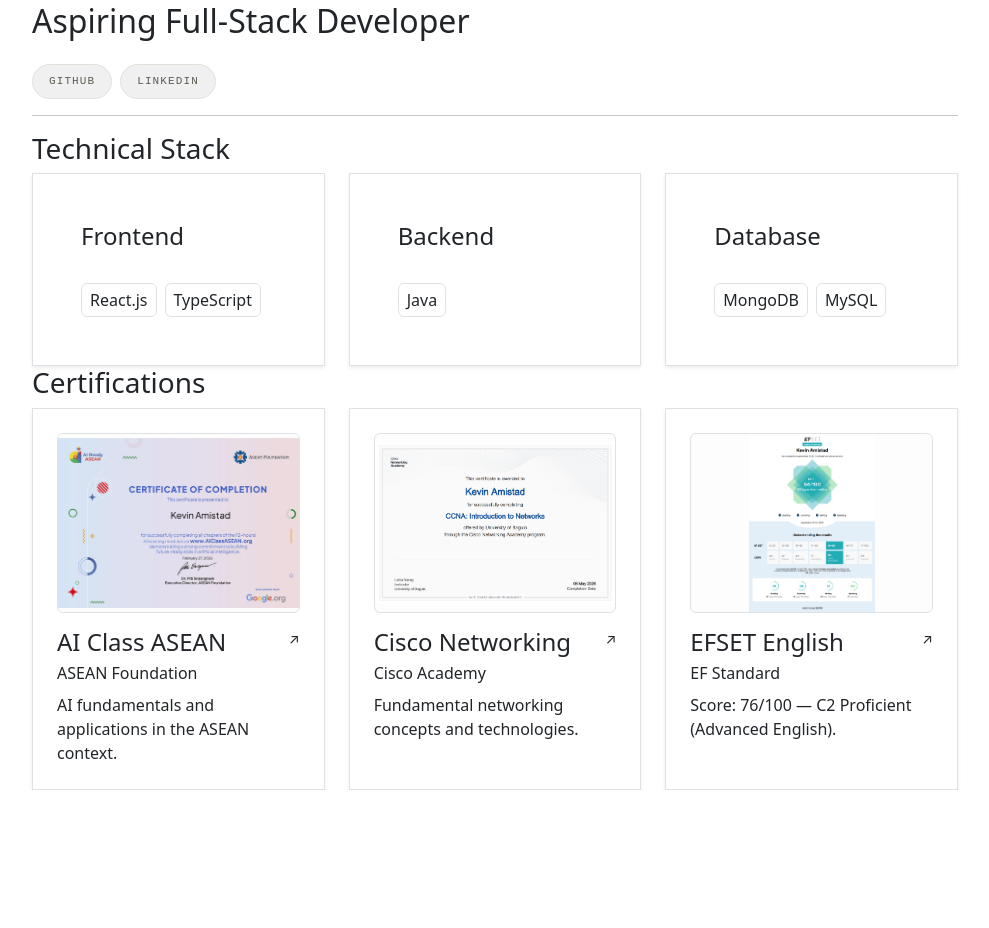
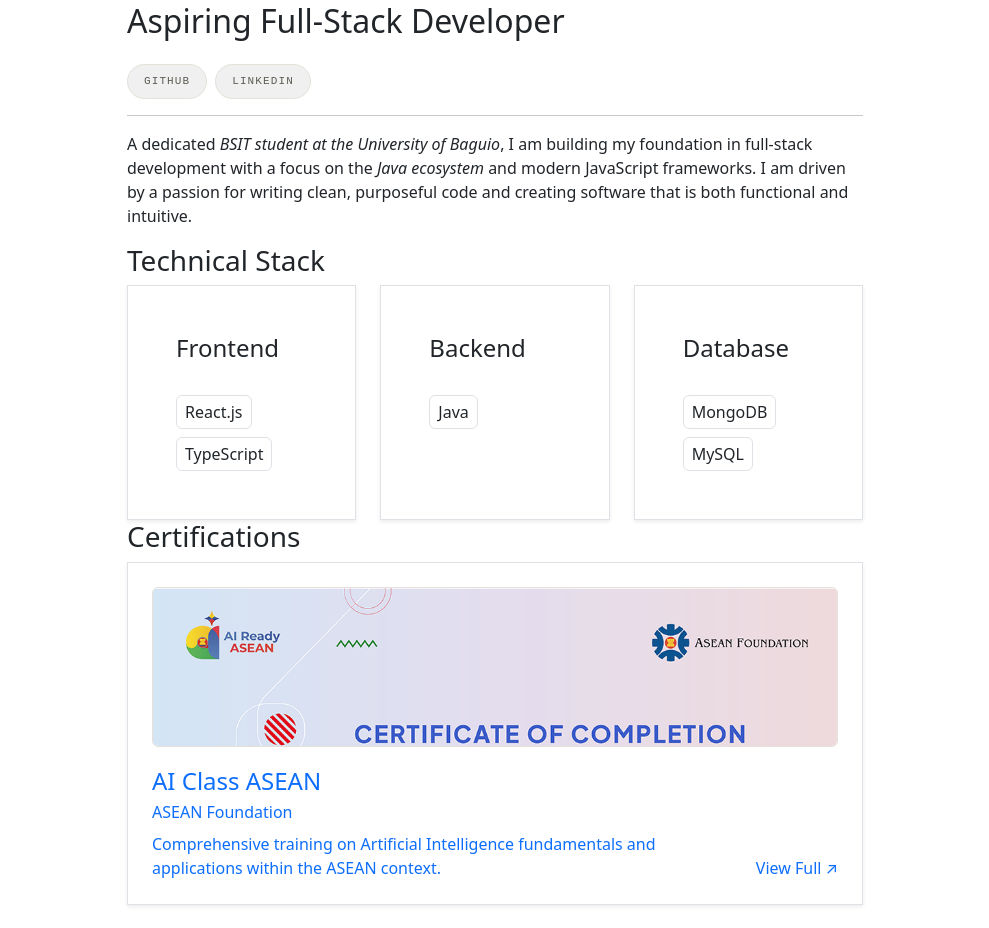
Before and after one commit to amistadSIT-kevs/portfolio, a React (Vite) app in the folder portdb/: page /portfolio/about in a window 1280 px wide. Shown: the part 140-1068 px from the top of the page, without its empty margins (145-1134 px from the left). Before the commit the page ends 930 px from the top, so only its background shows below. Built offline with nearby package versions, Linux system fonts and the light colour scheme.

Commit message:
changes layout on about

```diff
--- a/portdb/src/components/About.tsx
+++ b/portdb/src/components/About.tsx
@@ -1,4 +1,3 @@
-
 import Container from 'react-bootstrap/Container';
 import Row from 'react-bootstrap/Row';
 import Col from 'react-bootstrap/Col';
@@ -18,23 +17,26 @@
     {
       title: "AI Class ASEAN",
       issuer: "ASEAN Foundation",
-      detail: "AI fundamentals and applications in the ASEAN context.",
+      detail: "Comprehensive training on Artificial Intelligence fundamentals and applications within the ASEAN context.",
       link: "https://www.aiclassasean.org/profile?popup=0",
       image: aseanImg,
+      isPortrait: false, // Landscape
     },
     {
-      title: "Cisco Networking",
-      issuer: "Cisco Academy",
+      title: "Introduction to Networking",
+      issuer: "Cisco Networking Academy",
       detail: "Fundamental networking concepts and technologies.",
       link: "https://www.netacad.com/certificates/?issuanceId=225d8130-2070-4b60-a786-e8295aa54572",
       image: networkingImg,
+      isPortrait: false, // Landscape
     },
     {
-      title: "EFSET English",
-      issuer: "EF Standard",
+      title: "EFSET English Certificate",
+      issuer: "EF Standard English Test",
       detail: "Score: 76/100 — C2 Proficient (Advanced English).",
       link: "https://cert.efset.org/3QPXi5",
       image: efsetImg,
+      isPortrait: true, // Portrait
     }
   ];
 
@@ -44,32 +46,41 @@
         {`
           .interactive-card {
             transition: transform 0.3s ease, border-color 0.3s ease, box-shadow 0.3s ease;
+            background: white;
           }
+
           .interactive-card:hover {
-            transform: translateY(-5px);
             border-color: #cdc9c1 !important;
             box-shadow: 0 10px 20px rgba(0,0,0,0.05) !important;
           }
 
-          .cert-container {
-            height: 180px;
+          /* Fixed the spacing issues for ASEAN/NetAcad */
+          .cert-expand-container {
+            width: 100%;
             overflow: hidden;
             border-radius: 6px;
-            margin-bottom: 15px;
-            background: #fdfdfd;
+            border: 1px solid #e5e1da;
+            transition: height 0.6s cubic-bezier(0.4, 0, 0.2, 1);
+            margin-bottom: 20px;
+            background: #fff;
           }
 
-          .cert-image {
+          .frame-landscape { height: 160px; }
+          .interactive-card:hover .frame-landscape { height: 420px; }
+
+          .frame-portrait { height: 200px; }
+          .interactive-card:hover .frame-portrait { height: 600px; }
+
+          .cert-img-full {
             width: 100%;
-            height: 100%;
-            object-fit: contain;
-            filter: grayscale(20%);
-            transition: transform 0.5s ease;
+            height: auto;
+            display: block;
+            filter: grayscale(15%);
+            transition: filter 0.4s ease;
           }
 
-          .interactive-card:hover .cert-image {
+          .interactive-card:hover .cert-img-full {
             filter: grayscale(0%);
-            transform: scale(1.05);
           }
 
           .contact-pill {
@@ -92,21 +103,14 @@
             background-color: #1a1814;
             color: white;
             border-color: #1a1814;
-            transform: scale(1.05);
-          }
-
-          .cert-link {
-            text-decoration: none;
-            color: inherit;
           }
         `}
       </style>
 
       <Container>
         <Row className="justify-content-center">
-          <Col lg={11} xl={10}>
+          <Col lg={10} xl={8}>
 
-            {/* Header Section */}
             <div className="mb-6">
               <span className="font-mono text-[10px] tracking-[0.3em] uppercase text-[#928f85]">
               </span>
@@ -127,9 +131,15 @@
               </div>
             </div>
 
-            <hr className="border-[#e5e1da] mb-12" />
+            <hr className="border-[#e5e1da] mb-10" />
 
-            {/* Technical Stack */}
+            <p className="text-[17px] text-[#5e5b54] leading-relaxed mb-12">
+              A dedicated <em>BSIT student at the University of Baguio</em>, I am building my foundation
+              in full-stack development with a focus on the <em>Java ecosystem</em> and modern JavaScript
+              frameworks. I am driven by a passion for writing clean, purposeful code and creating software
+              that is both functional and intuitive.
+            </p>
+
             <div className="mb-16">
               <h3 className="font-mono text-[10px] tracking-widest uppercase text-[#928f85] mb-6">
                 Technical Stack
@@ -137,7 +147,7 @@
               <Row className="g-4">
                 {categories.map((cat) => (
                   <Col key={cat.name} md={4}>
-                    <div className="interactive-card h-100 border border-[#e5e1da] rounded-xl p-5 bg-white shadow-sm">
+                    <div className="interactive-card h-100 border border-[#e5e1da] rounded-xl p-5 shadow-sm">
                       <h4 className="font-mono text-[9px] tracking-widest uppercase text-[#928f85] mb-4 border-b pb-2">
                         {cat.name}
                       </h4>
@@ -154,40 +164,33 @@
               </Row>
             </div>
 
-            {/* Certifications Grid Layout */}
-            <div className="mb-16">
+            <div>
               <h3 className="font-mono text-[10px] tracking-widest uppercase text-[#928f85] mb-6">
                 Certifications
               </h3>
-              <Row className="g-4">
+              <div className="d-flex flex-column gap-4">
                 {certifications.map((cert, index) => (
-                  <Col key={index} md={6} lg={4}>
-                    <a href={cert.link} target="_blank" rel="noreferrer" className="cert-link">
-                      <div className="interactive-card h-100 border border-[#e5e1da] rounded-xl p-4 bg-white shadow-sm d-flex flex-column">
-                        <div className="cert-container border">
-                          <Image
-                            src={cert.image}
-                            alt={cert.title}
-                            className="cert-image"
-                          />
-                        </div>
-                        <div className="flex-grow-1">
-                          <div className="d-flex justify-content-between align-items-start">
-                            <h4 className="font-serif text-lg text-[#1a1814] mb-1">{cert.title}</h4>
-                            <span className="text-[#928f85]" style={{ fontSize: '14px' }}>↗</span>
-                          </div>
-                          <p className="font-mono text-[9px] uppercase tracking-wider text-[#928f85] mb-2">
-                            {cert.issuer}
-                          </p>
-                          <p className="text-[13px] text-[#5e5b54] mb-0 italic leading-snug">
+                  <a key={index} href={cert.link} target="_blank" rel="noreferrer" className="text-decoration-none">
+                    <div className="interactive-card border border-[#e5e1da] rounded-xl p-4 shadow-sm">
+
+                      <div className={`cert-expand-container ${cert.isPortrait ? 'frame-portrait' : 'frame-landscape'}`}>
+                        <Image src={cert.image} alt={cert.title} className="cert-img-full" />
+                      </div>
+
+                      <div className="d-flex justify-content-between align-items-end">
+                        <div>
+                          <h4 className="font-serif text-xl text-[#1a1814] mb-1">{cert.title}</h4>
+                          <p className="font-mono text-[10px] uppercase tracking-widest text-[#928f85] mb-2">{cert.issuer}</p>
+                          <p className="text-[14px] text-[#5e5b54] mb-0 italic leading-relaxed">
                             {cert.detail}
                           </p>
                         </div>
+                        <div className="text-[#928f85] font-serif flex-shrink-0 ms-3">View Full ↗</div>
                       </div>
-                    </a>
-                  </Col>
+                    </div>
+                  </a>
                 ))}
-              </Row>
+              </div>
             </div>
 
           </Col>
--- a/portdb/src/components/Contact.tsx
+++ b/portdb/src/components/Contact.tsx
@@ -12,7 +12,6 @@
     setErrorMsg('');
 
     try {
-      // 1. Send email notification via EmailJS
       const emailResponse = await emailjs.send(
         import.meta.env.VITE_EMAIL_SERVICE_ID,
         import.meta.env.VITE_EMAIL_TEMPLATE_ID,
@@ -28,7 +27,6 @@
         throw new Error('EmailJS failed to send');
       }
 
-      // 2. Save message to MongoDB via Railway Backend
       const dbResponse = await fetch("https://portfolio-api-production-48fa.up.railway.app/api/contact", {
         method: "POST",
         headers: { "Content-Type": "application/json" },
--- a/portdb/src/components/Dashboard.tsx
+++ b/portdb/src/components/Dashboard.tsx
@@ -5,7 +5,6 @@
   const [messages, setMessages] = useState([]);
   const [loading, setLoading] = useState(true);
 
-  // Use your live Railway production URL
   const API_URL = "https://portfolio-api-production-48fa.up.railway.app/api/contact";
 
   const fetchMessages = async () => {
--- a/portdb/src/components/Home.tsx
+++ b/portdb/src/components/Home.tsx
@@ -31,6 +31,7 @@
           /* Profile Image Hover */
           .profile-img-hover {
             transition: transform 0.4s cubic-bezier(0.175, 0.885, 0.32, 1.275), border-color 0.4s ease, box-shadow 0.4s ease;
+            cursor: pointer; /* Indicates it's clickable */
           }
           .profile-img-hover:hover {
             transform: scale(1.08) rotate(2deg);
@@ -62,6 +63,8 @@
           <Col md={8} lg={6}>
 
             <div className="mb-4 text-center d-flex justify-content-center">
+              {/* Wrapped Image in a Link */}
+              <Link to="/about">
                 <Image
                   src={kev}
                   alt="Kevin Amistad"
@@ -69,6 +72,7 @@
                   className="profile-img-hover border border-2 border-secondary shadow-lg object-fit-cover"
                   style={{ width: '180px', height: '180px' }}
                 />
+              </Link>
             </div>
 
             <h1 className="display-3 fw-bold mb-3">
--- a/portdb/src/components/Projects.tsx
+++ b/portdb/src/components/Projects.tsx
@@ -111,7 +111,6 @@
         ))}
       </div>
 
-      {/* Footer / Coming Soon Section */}
       <div className="mt-5 pt-5 text-center">
         <div className="d-inline-block p-2 px-4 rounded-pill border bg-light">
            <p className="text-secondary mb-0" style={{ fontSize: 13, letterSpacing: '0.02em' }}>
```
Lines whose indentation alone changed are shown as unchanged.
